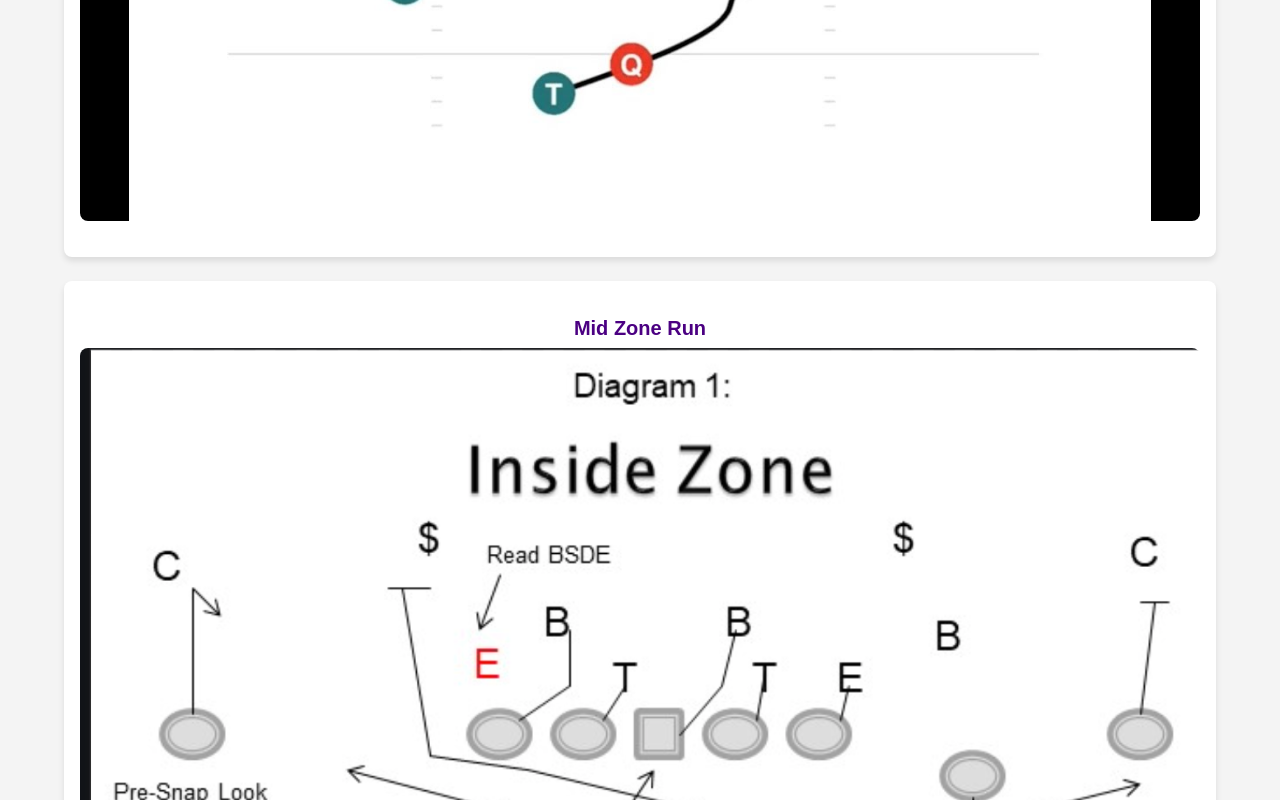
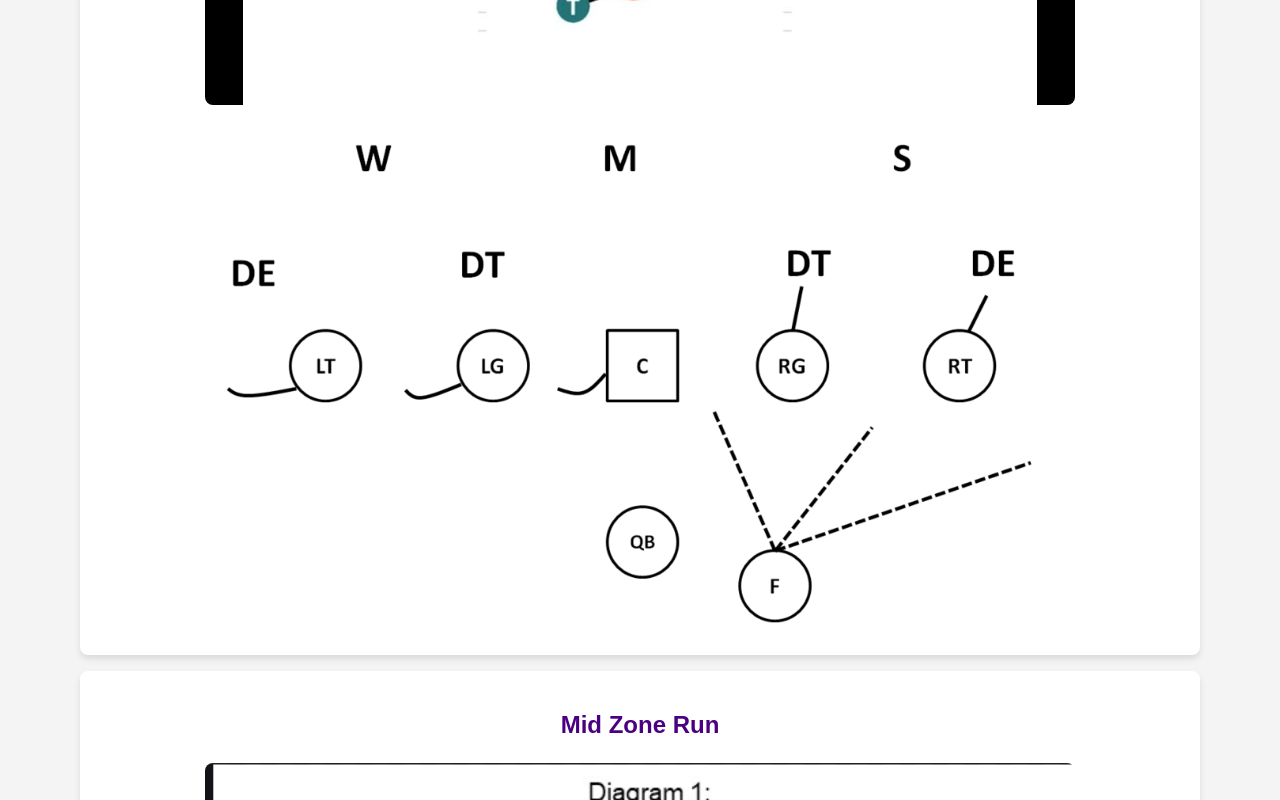
Before and after one commit to jjsed87/coach-hub, a React (Create React App) app: page /run-plays in a window 1280 px wide. Shown: the part 720-1520 px from the top of the page. Built offline with nearby package versions, Linux system fonts and the light colour scheme.

Commit message:
Improved play preview styles to better match provided examples

```diff
--- a/src/components/PlayDetail.js
+++ b/src/components/PlayDetail.js
@@ -12,7 +12,7 @@ function PlayDetail() {
     formation: 'Shotgun',
     personnel: '11 Personnel (1 RB, 1 TE)',
     description: 'A zone blocking concept that creates horizontal movement and gives the running back multiple cutback options based on defensive flow.',
-    diagram: '/Falcons.jpg', // Updated to use the Falcons diagram for the play
+    diagram: '/Black.png', // Added Black diagram for play detail
   };
 
   return (
--- a/src/components/RunPlays.css
+++ b/src/components/RunPlays.css
@@ -10,24 +10,35 @@
   color: #4b0082; /* Purple theme */
 }
 
+/* Improved styles for play previews */
 .play {
+  display: flex;
+  flex-direction: column;
+  align-items: center;
   background-color: white;
   border-radius: 8px;
   box-shadow: 0 4px 6px rgba(0, 0, 0, 0.1);
   padding: 1rem;
-  margin-bottom: 1.5rem;
+  margin: 1rem;
+  transition: transform 0.2s, box-shadow 0.2s;
+  cursor: pointer;
+}
+
+.play:hover {
+  transform: translateY(-5px);
+  box-shadow: 0 6px 10px rgba(0, 0, 0, 0.15);
 }
 
 .play img {
-  width: 100%;
+  width: 80%;
   border-radius: 8px;
   margin-bottom: 1rem;
 }
 
 .play h3 {
-  font-size: 1.25rem;
+  font-size: 1.5rem;
   color: #4b0082;
-  margin-bottom: 0.5rem;
+  text-align: center;
 }
 
 .play p {
--- a/src/components/RunPlays.js
+++ b/src/components/RunPlays.js
@@ -11,10 +11,12 @@ function RunPlays() {
       <div className="play" onClick={() => navigate('/play-detail')}>
         <h3>Atlanta/Falcons</h3>
         <img src="/Falcons.jpg" alt="Atlanta/Falcons Diagram" />
+        <img src="/Black.png" alt="Black Diagram" />
       </div>
       <div className="play" onClick={() => navigate('/play-detail')}>
         <h3>Mid Zone Run</h3>
         <img src="/Zone.png" alt="Mid Zone Run Diagram" />
+        <img src="/Purple.jpg" alt="Purple Diagram" />
       </div>
     </section>
   );
```
Also changed, not shown: public/Black.png (added), public/Purple.jpg (added).
